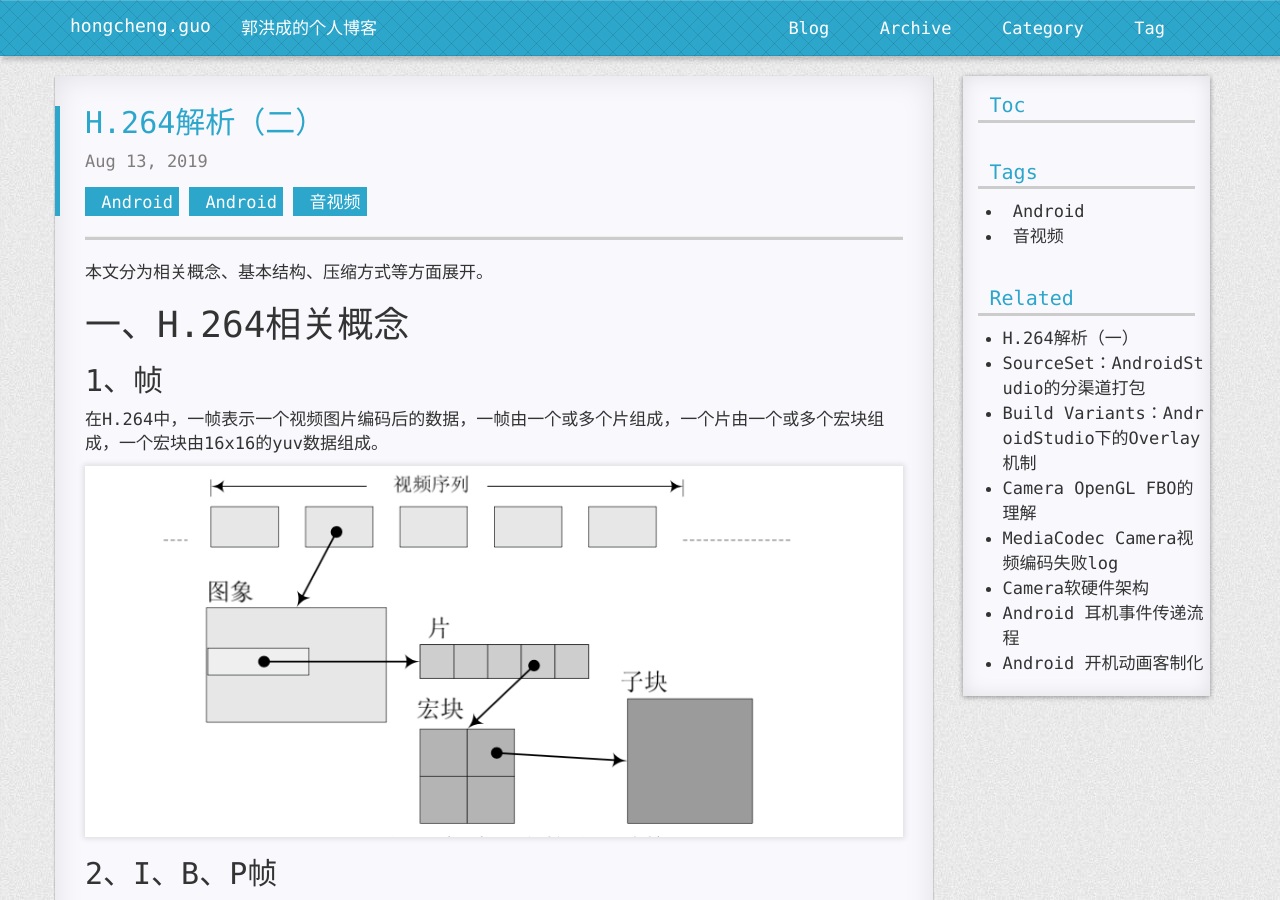
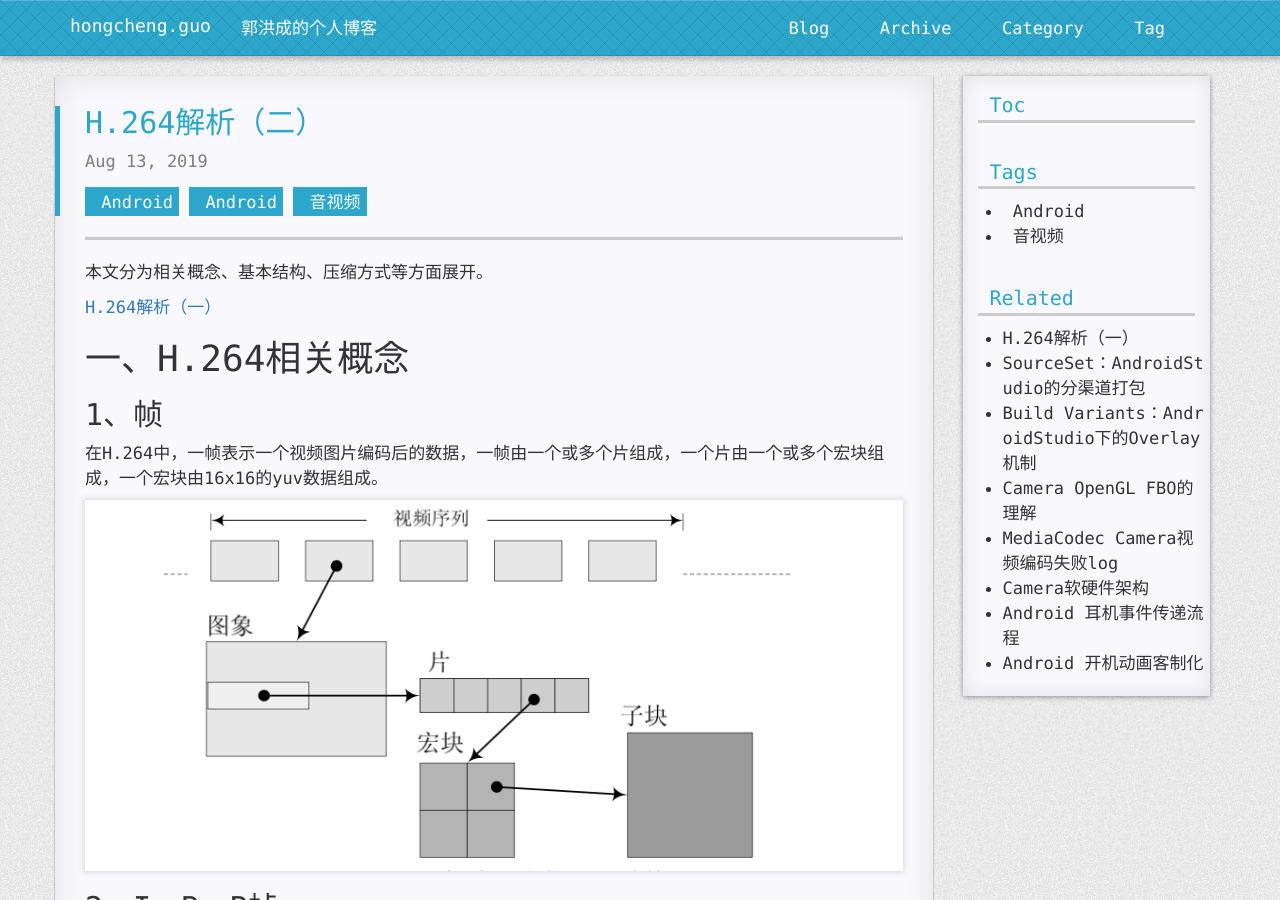
Before and after one commit to FrankdeBoers/blog, a Jekyll site: the page built from _posts/2019-08-13-H.264解析（二）.md, in a window 1280 px wide and 900 px high. Built offline with Jekyll 4.4.1, drawn with Linux system fonts in a browser that asks for light colours; nearby versions of some CDN libraries; a style sheet for code colours, icons or effects is not loaded.

Commit message:
Update 2019-08-13-H.264解析（二）.md

```diff
--- a/_posts/2019-08-13-H.264解析（二）.md
+++ b/_posts/2019-08-13-H.264解析（二）.md
@@ -5,6 +5,8 @@ categories: Android
 ---
 
 本文分为相关概念、基本结构、压缩方式等方面展开。
+
+[H.264解析（一）](https://frankdeboers.github.io/blog/android/H.264%E8%A7%A3%E6%9E%90-%E4%B8%80/)
 
 # 一、H.264相关概念
 
```
